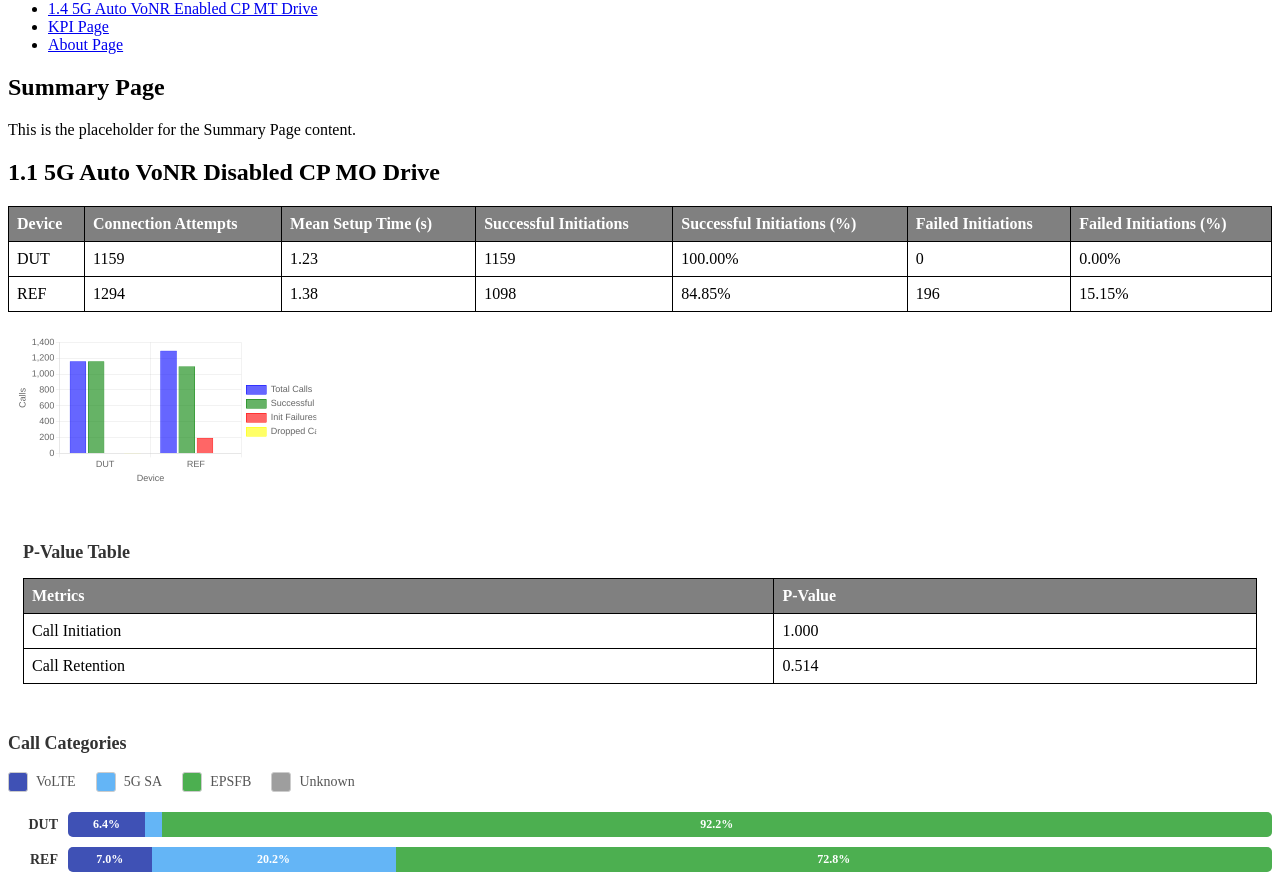
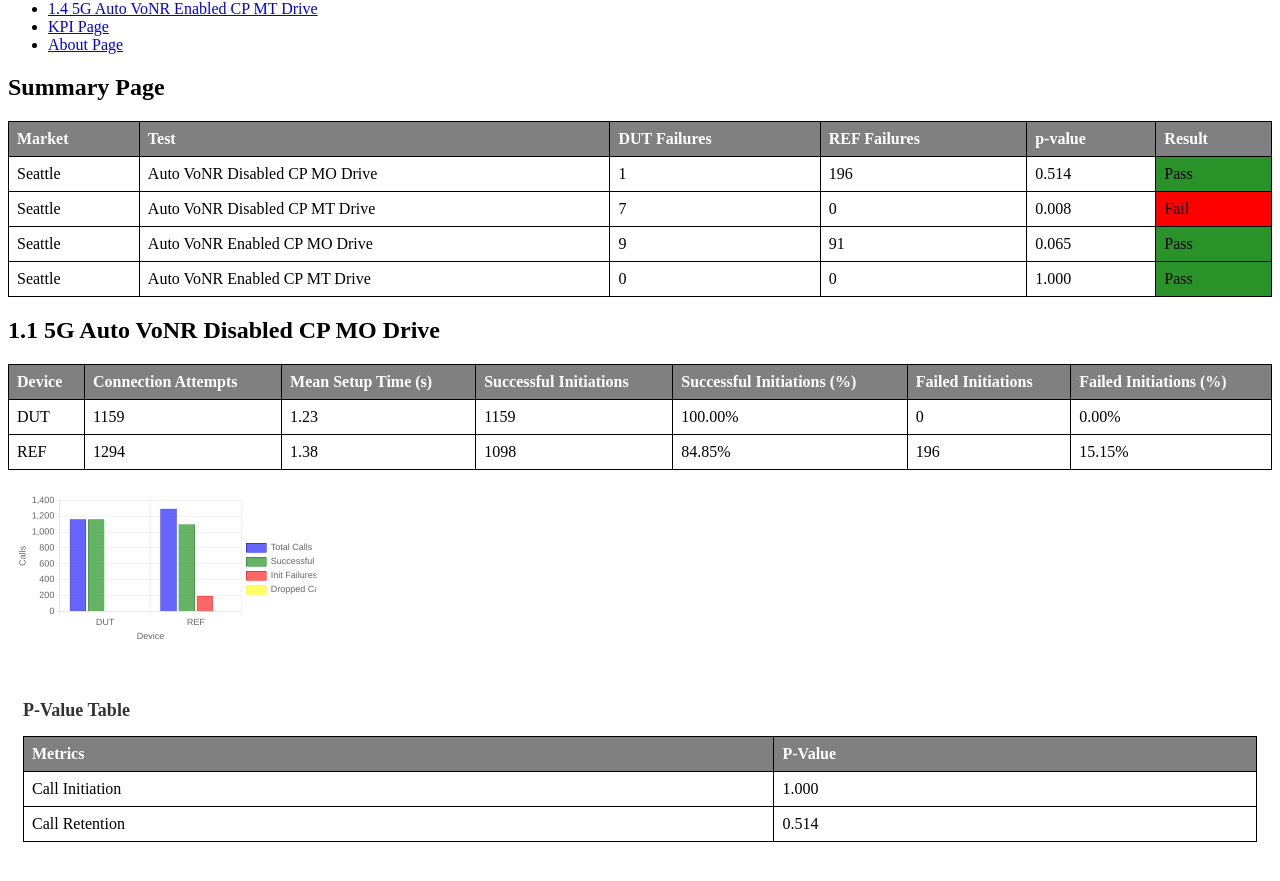
Before and after one commit to LiJieSu0/Fit4Launch_Report, a React (Create React App) app in the folder report-generator-app/: page / in a window 1280 px wide. Shown: the part 1519-2400 px from the top of the page. Built offline with nearby package versions, Linux system fonts and the light colour scheme.

Commit message:
modify cell color

```diff
--- a/report-generator-app/src/App.js
+++ b/report-generator-app/src/App.js
@@ -7,9 +7,8 @@ import ReportFooter from './CommonPage/ReportFooter';
 import CallPerformanceDetails from './ReportDetails/CallPerformance/CallPerformanceDetails';
 import KpiPage from './CommonPage/KpiPage';
 import AboutPage from './CommonPage/AboutPage';
-
 import './StyleScript/Restricted_Report_Style.css';
-
+import SummaryPage from './CommonPage/SummaryPage';
 function App() {
   return (
     <div className="App">
--- a/report-generator-app/src/ReportDetails/CallPerformance/CpSummaryPage.js
+++ b/report-generator-app/src/ReportDetails/CallPerformance/CpSummaryPage.js
@@ -1,10 +1,51 @@
 import React from 'react';
+import '../../StyleScript/Restricted_Report_Style.css';
+import callPerformanceResults from '../../DataFiles/CallPerformanceResults.json';
 
 const CpSummaryPage = () => {
+  const summaryData = Object.keys(callPerformanceResults).map(key => {
+    const testName = key.split(' ').slice(2).join(' '); // Extracts "5G Auto VoNR Disabled CP MO Drive"
+    const dutFailures = callPerformanceResults[key].DUT.total_retention_failures + callPerformanceResults[key].DUT.total_initiation_failures;
+    const refFailures = callPerformanceResults[key].REF.total_retention_failures + callPerformanceResults[key].REF.total_initiation_failures;
+    const pValue = callPerformanceResults[key].retention_p_value; // Using retention_p_value as an example
+    const result = pValue < 0.05 ? "Fail" : "Pass"; // Example logic for result
+
+    return {
+      market: "Seattle",
+      test: testName,
+      dutFailures: dutFailures,
+      refFailures: refFailures,
+      pValue: pValue.toFixed(3), // Format to 3 decimal places
+      result: result
+    };
+  });
   return (
     <div className="page-content">
       <h2>Summary Page</h2>
-      <p>This is the placeholder for the Summary Page content.</p>
+      <table className="device-info-table" style={{ display: 'table' }}>
+        <thead style={{ display: 'table-header-group' }}>
+          <tr style={{ display: 'table-row' }}>
+            <th style={{ display: 'table-cell' }}>Market</th>
+            <th style={{ display: 'table-cell' }}>Test</th>
+            <th style={{ display: 'table-cell' }}>DUT Failures</th>
+            <th style={{ display: 'table-cell' }}>REF Failures</th>
+            <th style={{ display: 'table-cell' }}>p-value</th>
+            <th style={{ display: 'table-cell' }}>Result</th>
+          </tr>
+        </thead>
+        <tbody style={{ display: 'table-row-group' }}>
+          {summaryData.map((data, index) => (
+            <tr key={index} style={{ display: 'table-row' }}>
+              <td style={{ display: 'table-cell' }}>{data.market}</td>
+              <td style={{ display: 'table-cell' }}>{data.test}</td>
+              <td style={{ display: 'table-cell' }}>{data.dutFailures}</td>
+              <td style={{ display: 'table-cell' }}>{data.refFailures}</td>
+              <td style={{ display: 'table-cell' }}>{data.pValue}</td>
+              <td style={{ display: 'table-cell', backgroundColor: data.result === 'Pass' ? 'var(--performance-pass)' : 'var(--performance-fail)' }}>{data.result}</td>
+            </tr>
+          ))}
+        </tbody>
+      </table>
     </div>
   );
 };
--- a/report-generator-app/src/StyleScript/Restricted_Report_Style.css
+++ b/report-generator-app/src/StyleScript/Restricted_Report_Style.css
@@ -131,6 +131,13 @@
   ul{
     margin-top: 5px;
   }
+}
+
+:root{
+  --performance-excellent: #FF00FF;
+  --performance-pass: #299229;
+  --performance-marginal-fail: #FFFF00;
+  --performance-fail: #FF0000;
 }
 
 .back-to-top-print {
```
